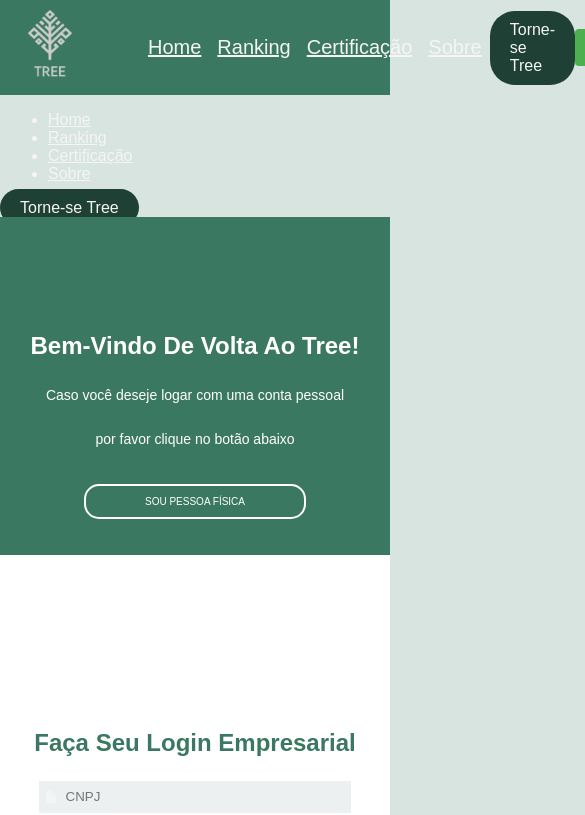
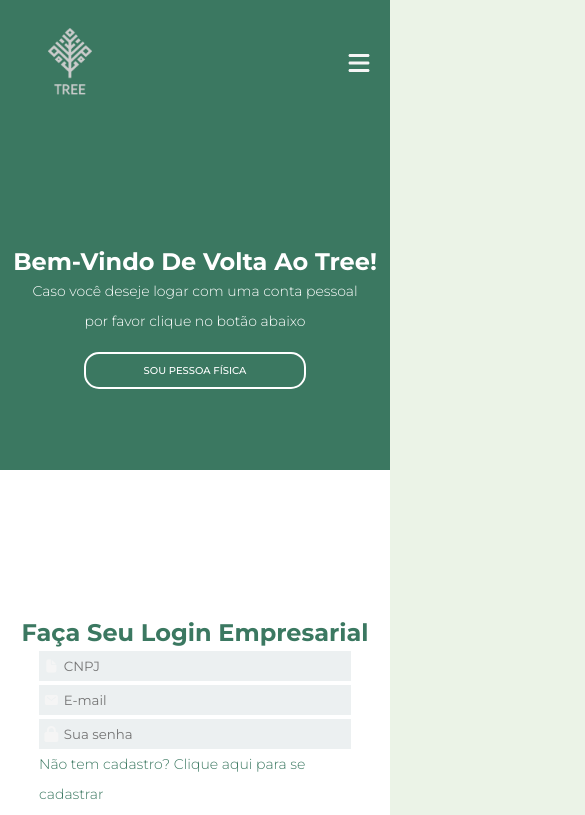
Before and after one commit to RicardoCarvalhoGit/Tree, a React (Create React App) app in the folder tree-code/: page /signIn in a window 390 px wide. Shown: the top 815 px of the page, 585 px wide, since content can reach past the window. Built offline with nearby package versions, Linux system fonts and the light colour scheme.

Commit message:
feat: reforulada a NavBar e feito alguns ajustes de estilização em outros componentes

```diff
--- a/tree-code/src/components/layout/buttons/linkButton/LinkButton.module.css
+++ /dev/null
@@ -1,13 +0,0 @@
-.btn {
-    background-color: #1f4034;
-    border: none;
-    padding: 10px 20px;
-    cursor: pointer;
-    border-radius: 25px;
-    transition: background-color 0.5s;
-    text-decoration: none;
-}
-
-.btn:hover {
-    background-color: #5ab592;
-}
--- a/tree-code/src/components/layout/buttons/linkButton/LinkButton.tsx
+++ b/tree-code/src/components/layout/buttons/linkButton/LinkButton.tsx
@@ -4,12 +4,13 @@
 export interface LinkButtonProps {
     to: string;
     text: string;
+    className?: string
 }
 
-export default function LinkButton({ to, text }: LinkButtonProps) {
+export default function LinkButton({ to, text, className }: LinkButtonProps) {
 
     return (
-        <Link className={styles.btn} to={to}>
+        <Link className={className} to={to}>
             {text}
         </Link>
     )
--- a/tree-code/src/components/layout/contact/Contactform.css
+++ b/tree-code/src/components/layout/contact/Contactform.css
@@ -44,7 +44,7 @@
     color:#000;
 }
 
-button {
+.sendEmailButton {
     padding: 10px 20px;
     background-color: #4CAF50;
     color: white;
@@ -53,6 +53,6 @@
     cursor: pointer;
 }
 
-button:hover {
+.sendEmailButton:hover {
     background-color: #45a049;
 }
--- a/tree-code/src/components/layout/contact/Contactform.tsx
+++ b/tree-code/src/components/layout/contact/Contactform.tsx
@@ -15,7 +15,7 @@
                         <label htmlFor="message">Mensagem:</label>
                         <textarea typeof="message" name="message" required />
                     </div>
-                    <button type="submit">Enviar</button>
+                    <button className="sendEmailButton" type="submit">Enviar</button>
                 </form>
             </div>
         </div>
--- a/tree-code/src/components/layout/footer/FooterComponent.module.css
+++ b/tree-code/src/components/layout/footer/FooterComponent.module.css
@@ -1,7 +1,7 @@
 .footer {
     text-align: center;
     padding: 10px;
-    background-color: rgb(40, 143, 95);
+    background-color: #3B7861;
     color: white;
     border: none;
     height: 50px;
--- a/tree-code/src/components/layout/navBar/NavBarComponent.module.css
+++ b/tree-code/src/components/layout/navBar/NavBarComponent.module.css
@@ -1,35 +1,94 @@
-* {
-    color: whitesmoke;
+header {
+    width: 100%;
+    background-color: #3B7861;
 }
+
 
 .navBar {
     display: flex;
     align-items: center;
-    background-color: #3B7861;
     width: 100%;
-    height: 95px;
-    box-sizing: border-box;
     justify-content: space-between;
+    padding: 16px 5%;
 }
 
 .navBar img {
     display: flex;
     width: 100px;
-    height: auto;
     align-items: center;
     justify-content: center;
+    transition: width 0.75s ease;
+}
+
+.navBar img:hover {
+    width: 105px;
 }
 
 .navList {
     display: flex;
-    justify-content: center;
-    align-items: center;
-    font-size: 20px;
-    list-style: none;
+    gap: 40px;
+}
+
+.webSignUpBtn,
+.mobileSignUpBtn {
+    background-color: #1f4034;
+    border: none;
+    padding: 10px 20px;
+    cursor: pointer;
+    border-radius: 25px;
+    transition: background-color 0.75s ease;
     text-decoration: none;
+    font-weight: 600;
+}
+
+.webSignUpBtn:hover,
+.mobileSignUpBtn:hover {
+    background-color: #5ab592;
 }
 
 .navItem {
     margin: 0 8px;
-    text-decoration: none;
+    transition: ease;
+    font-weight: 500;
 }
+
+.activeNavItem {
+    border-bottom: 3px solid #1f4034;
+}
+
+.mobileBtn {
+    display: none;
+}
+
+.mobileSignUpBtn {
+    margin-bottom: 12px;
+}
+
+.mobileMenu {
+    display: flex;
+    flex-direction: column;
+    align-items: center;
+}
+
+.mobileNavList {
+    display: flex;
+    flex-direction: column;
+    gap: 12px;
+    margin-bottom: 12px;
+    align-items: center;
+}
+
+@media screen and (max-width: 1000px) {
+    .navList,
+    .webSignUpBtn {
+        display: none;
+    }
+
+    .mobileBtn {
+        display: block;
+        border: none;
+        background-color: transparent;
+        font-size: 1.5rem;
+        cursor: pointer;
+    }
+}
--- a/tree-code/src/components/layout/navBar/NavBarComponent.tsx
+++ b/tree-code/src/components/layout/navBar/NavBarComponent.tsx
@@ -2,10 +2,17 @@
 import TreeLogoWhite from '../../../assets/images/TreeLogo.png';
 import LinkButton from '../buttons/linkButton/LinkButton';
 import NavItem from './NavItem';
-import { FaBars } from "react-icons/fa6";
+import { FaBars, FaX } from "react-icons/fa6";
 import { Link } from 'react-router-dom';
+import { useState } from 'react';
 
 const NavBar = () => {
+    const [isMenuOpen, setIsMenuOpen] = useState(false);
+
+    const toggleMenu = () => {
+        setIsMenuOpen(prevState => !prevState);
+    };
+
     return (
         <header>
             <nav className={styles.navBar}>
@@ -15,31 +22,36 @@
                 </Link>
 
                 <ul className={styles.navList}>
-                    <NavItem to="/" text="Home" />
-                    <NavItem to='/ranking' text='Ranking' />
-                    <NavItem to='/certification' text='Certificação' />
-                    <NavItem to='about' text='Sobre' />
+                    <NavItem to="/" text="Home" className={styles.navItem} activeClassName={styles.activeNavItem} />
+                    <NavItem to='/ranking' text='Ranking' className={styles.navItem} activeClassName={styles.activeNavItem} />
+                    <NavItem to='/certification' text='Certificação' className={styles.navItem} activeClassName={styles.activeNavItem} />
+                    <NavItem to='about' text='Sobre' className={styles.navItem} activeClassName={styles.activeNavItem} />
                 </ul>
 
-                <LinkButton to='signUp' text='Torne-se Tree' />
+                <LinkButton className={styles.webSignUpBtn} to='signUp' text='Torne-se Tree' />
 
-                <button className={styles.mobileBtn}>
-                    <FaBars />
+                <button
+                    className={styles.mobileBtn}
+                    onClick={toggleMenu}
+                >
+                    {isMenuOpen ? (<FaX />) : (<FaBars />)}
                 </button>
             </nav>
 
-            <div className={styles.mobileMenu}>
-                <ul className={styles.mobileNavList}>
-                    <NavItem to="/" text="Home" />
-                    <NavItem to='/ranking' text='Ranking' />
-                    <NavItem to='/certification' text='Certificação' />
-                    <NavItem to='about' text='Sobre' />
-                </ul>
+            {isMenuOpen && (
+                <div className={styles.mobileMenu}>
+                    <ul className={styles.mobileNavList}>
+                        <NavItem to="/" text="Home" className={styles.navItem} activeClassName={styles.activeNavItem} />
+                        <NavItem to='/ranking' text='Ranking' className={styles.navItem} activeClassName={styles.activeNavItem} />
+                        <NavItem to='/certification' text='Certificação' className={styles.navItem} activeClassName={styles.activeNavItem} />
+                        <NavItem to='about' text='Sobre' className={styles.navItem} activeClassName={styles.activeNavItem} />
+                    </ul>
 
-                <LinkButton to='signUp' text='Torne-se Tree' />
-            </div>
+                    <LinkButton className={styles.mobileSignUpBtn} to='signUp' text='Torne-se Tree' />
+                </div>
+            )}
         </header>
     )
 }
 
-export default NavBar
+export default NavBar;
--- a/tree-code/src/components/layout/navBar/NavItem.tsx
+++ b/tree-code/src/components/layout/navBar/NavItem.tsx
@@ -1,19 +1,23 @@
-import { Link } from 'react-router-dom'
-import styles from './NavBarComponent.module.css'
+import { NavLink } from 'react-router-dom';
 
 export interface NavItemProps {
     to: string;
     text: string;
+    className: string;
+    activeClassName: string;
 }
 
-export default function NavItem({ to, text }: NavItemProps) {
-
+export default function NavItem({ to, text, className, activeClassName }: NavItemProps) {
     return (
-        <li className={styles.navItem}>
-            <Link to={to}>
-                {text}
-            </Link>
-        </li>
-    )
-
+        <nav>
+            <NavLink
+            to={to}
+            className={({ isActive }) =>
+                isActive ? `${className} ${activeClassName}` : className
+            }
+        >
+            {text}
+        </NavLink>
+        </nav>
+    );
 }
--- a/tree-code/src/components/pages/home/HomePageComponent.modules.css
+++ b/tree-code/src/components/pages/home/HomePageComponent.modules.css
@@ -1,5 +1,5 @@
 body {
-    background-color: rgba(59, 120, 97, 0.20);
+    background-color: #ebf3e7;;
 }
 
 .logo {
--- a/tree-code/src/index.css
+++ b/tree-code/src/index.css
@@ -1,11 +1,12 @@
 @import url('https://fonts.googleapis.com/css2?family=Montserrat:ital,wght@0,100..900;1,100..900&display=swap');
 
-body {
+* {
   margin: 0;
   padding: 0;
   box-sizing: border-box;
-  overflow-x: hidden;
   font-family: "Montserrat", sans-serif;
   -webkit-font-smoothing: antialiased;
   -moz-osx-font-smoothing: grayscale;
+  text-decoration: none;
+  color: whitesmoke;
 }
```
